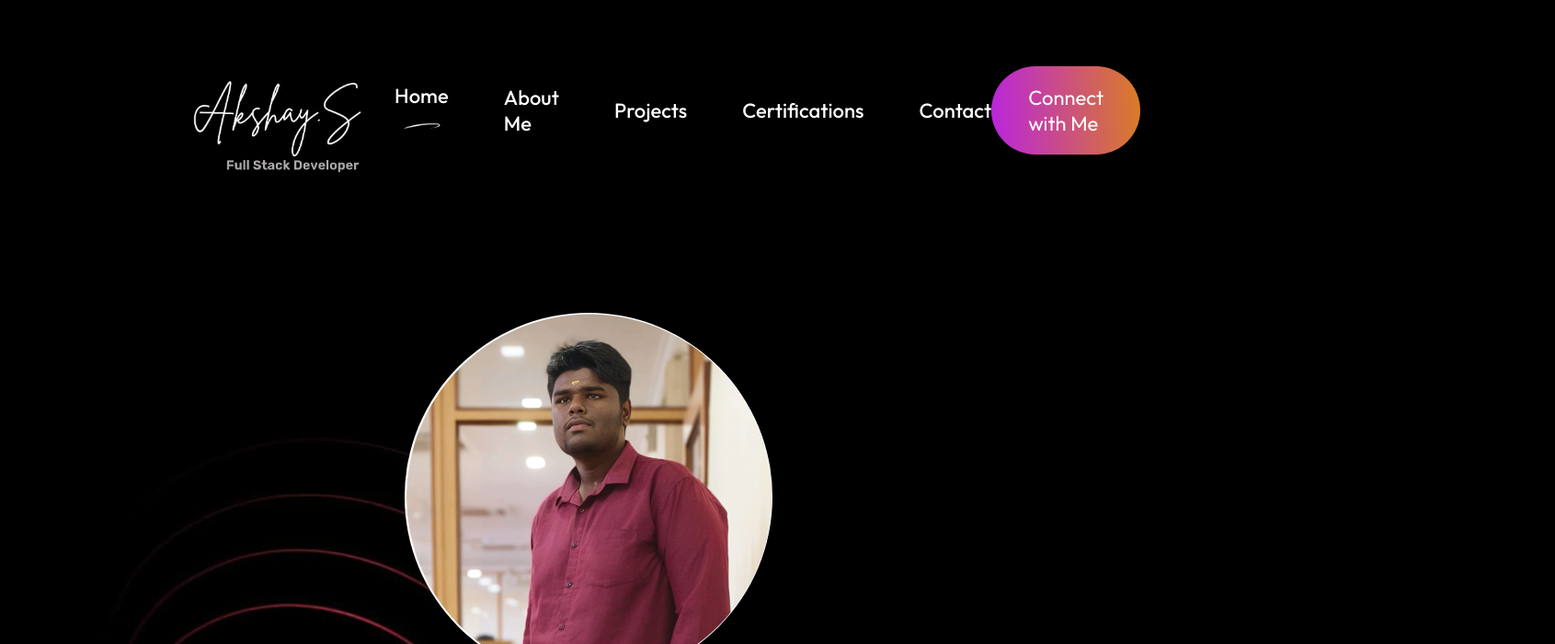
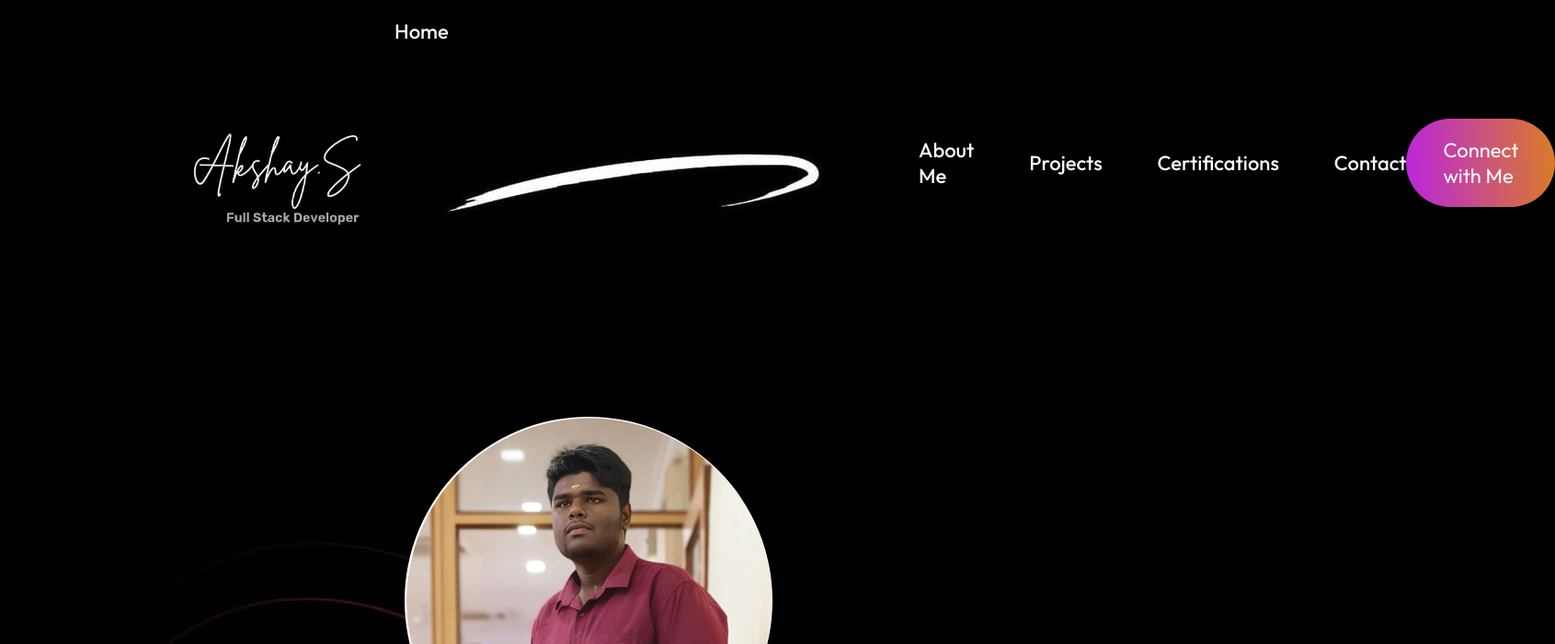
Before and after one commit to Akshay-114/Portfolio, a React (Vite) app: page / in a window 1280 px wide. Shown: the top 700 px of the page at 92% size, 1691 px wide, since content can reach past the window. Built offline with nearby package versions, Linux system fonts and the light colour scheme.

Commit message:
Update Navbar.css

```diff
--- a/src/components/Navbar/Navbar.css
+++ b/src/components/Navbar/Navbar.css
@@ -31,15 +31,15 @@
     font-size: 22px;
     font-weight: 480;
 }
-
-img[src*='underline.jpeg'] {
-  width: 50px !important;
-  height: auto !important;
-  object-fit: contain;
-  display: block;
+.underline {
+  width: 50px;
+  height: 30px;
+  background-image: url('../../assets/underline.jpeg');
+  background-size: cover;
+  background-repeat: no-repeat;
+  background-position: center;
   margin: auto;
 }
-
 .nav-menu li{
     display: flex;
     flex-direction: column;
```
